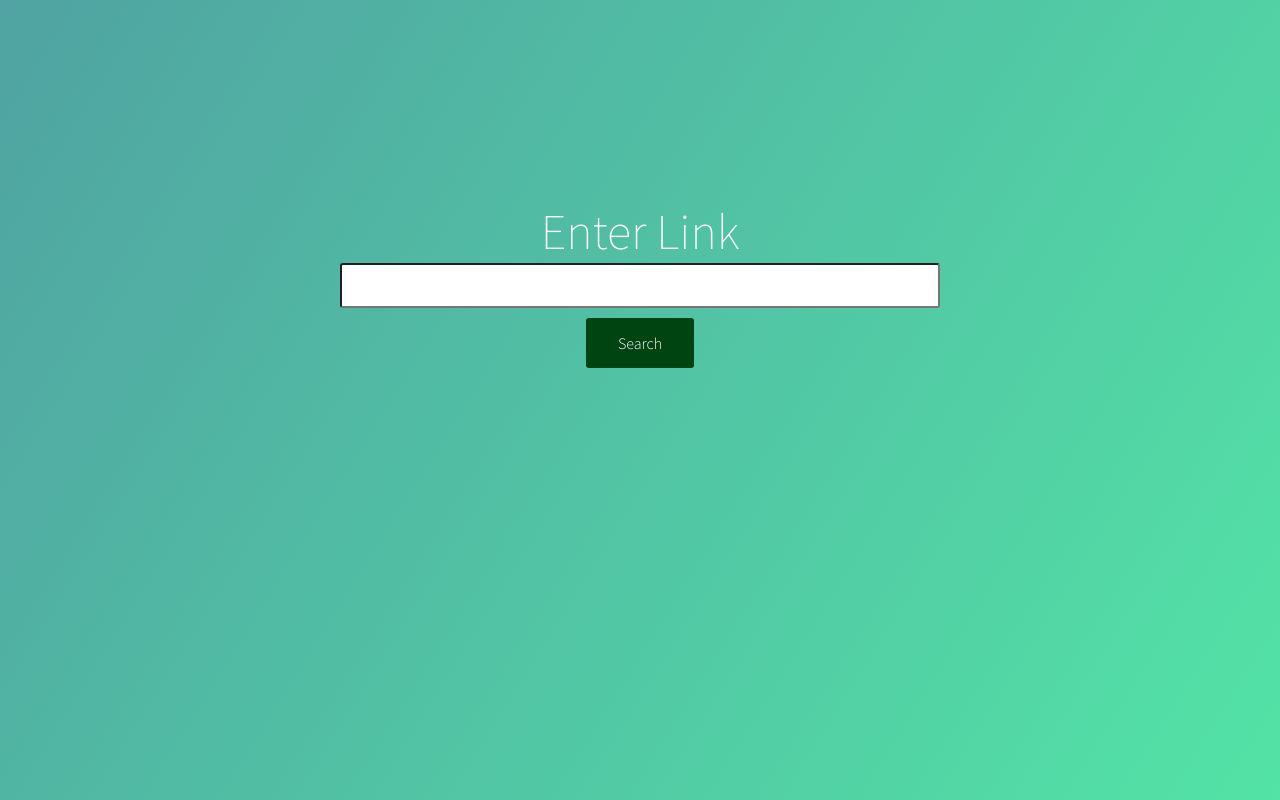
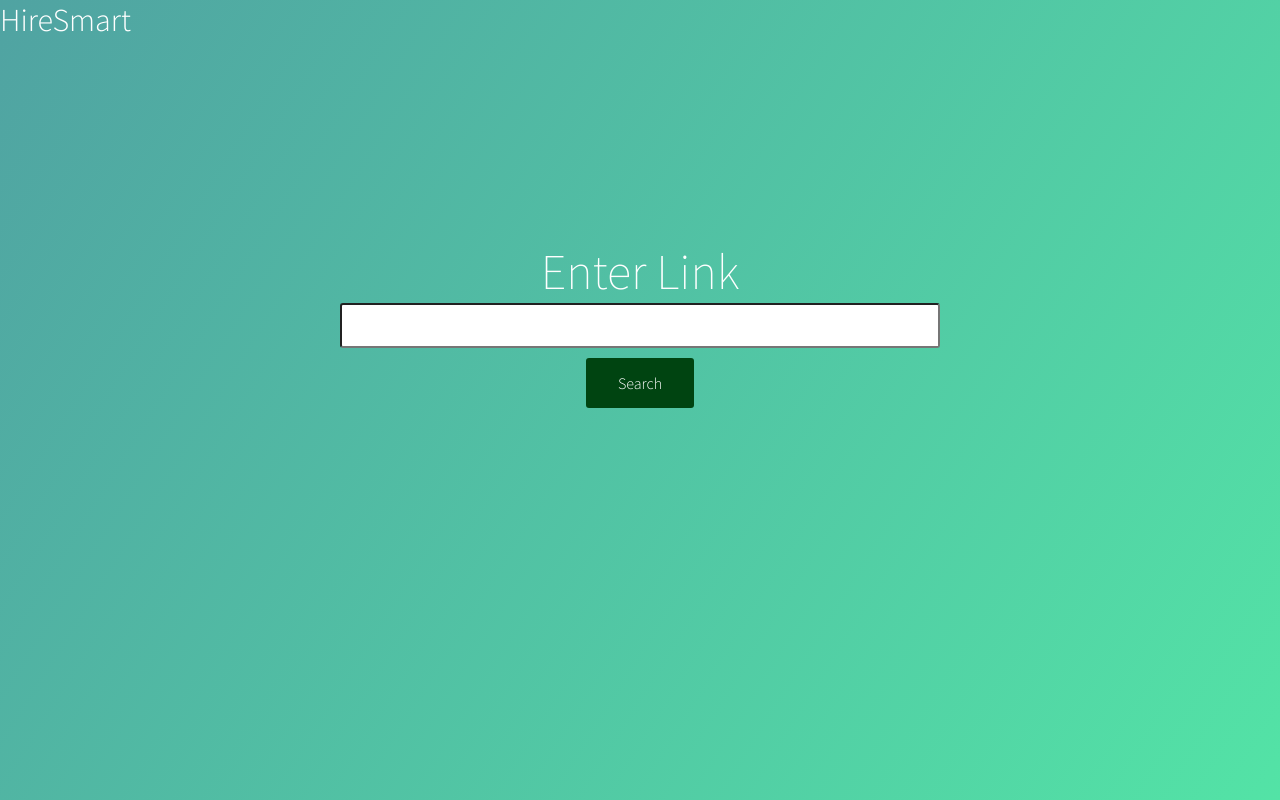
Before and after one commit to harnaman-hk/HireSmart_hackathon, a Flask app: page / in a window 1280 px wide. Run offline with Flask 2, Linux system fonts and the light colour scheme.

Commit message:
Update index.html

```diff
--- a/templates/index.html
+++ b/templates/index.html
@@ -8,6 +8,7 @@
 </head>
 <body>
   <div class="wrapper">
+	<div><h1>HireSmart</h1></div>
 	   <div class="container">
 		     <h1>Enter Link</h1>
 		      <form class="form">
```
